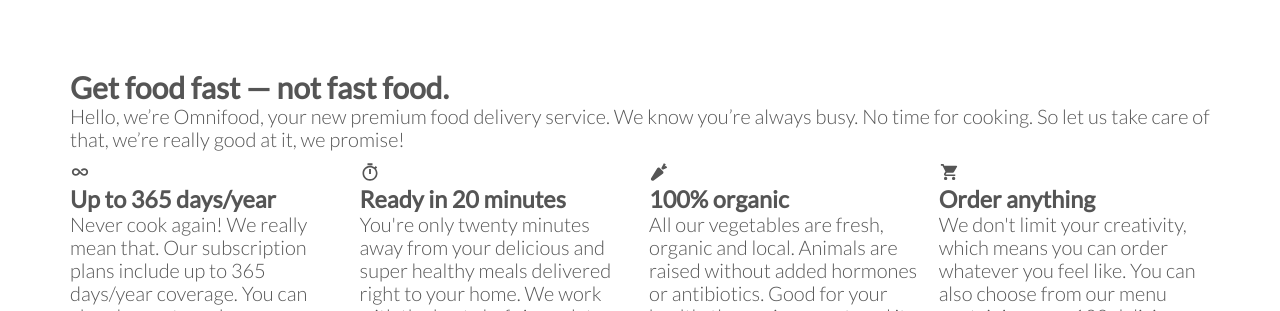
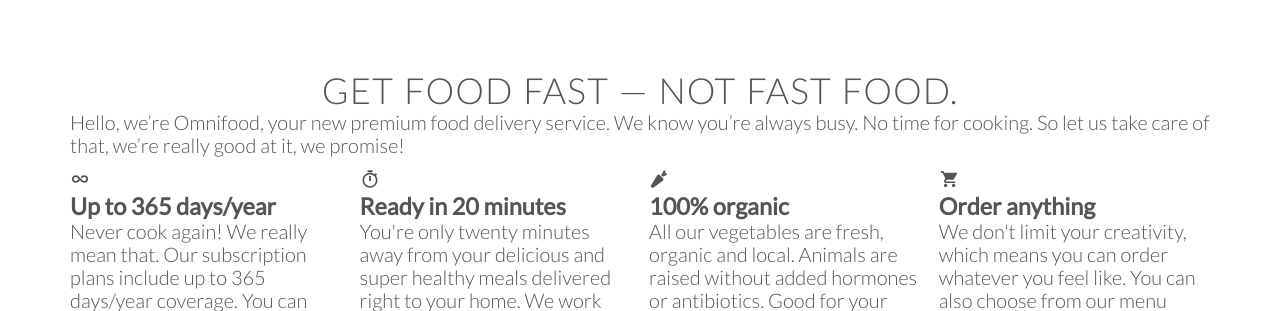
Before and after one commit to HenrichJones/omnifood, a plain HTML site: page index.html in a window 1280 px wide. Shown: the part 810-1121 px from the top of the page. Drawn offline with nearby package versions, Linux system fonts and the light colour scheme.

Commit message:
format title sections
Signed-off-by: Mr Jones <jones@rogalabs.com>

```diff
--- a/resources/css/style.css
+++ b/resources/css/style.css
@@ -30,15 +30,25 @@
 /* HEADINGS */
 /* --------------------*/
 
+h1,
+h2 {
+  font-weight: 300;
+  text-transform: uppercase;
+  letter-spacing: 1px;
+}
+
 h1 {
   margin-top: 0;
   margin-bottom: 20px;
   color: #fff;
   font-size: 240%;
-  font-weight: 300;
-  text-transform: uppercase;
-  letter-spacing: 1px;
   word-spacing: 4px;
+}
+
+h2 {
+  font-size: 180%;
+  word-spacing: 2px;
+  text-align: center;
 }
 
 section {
```
